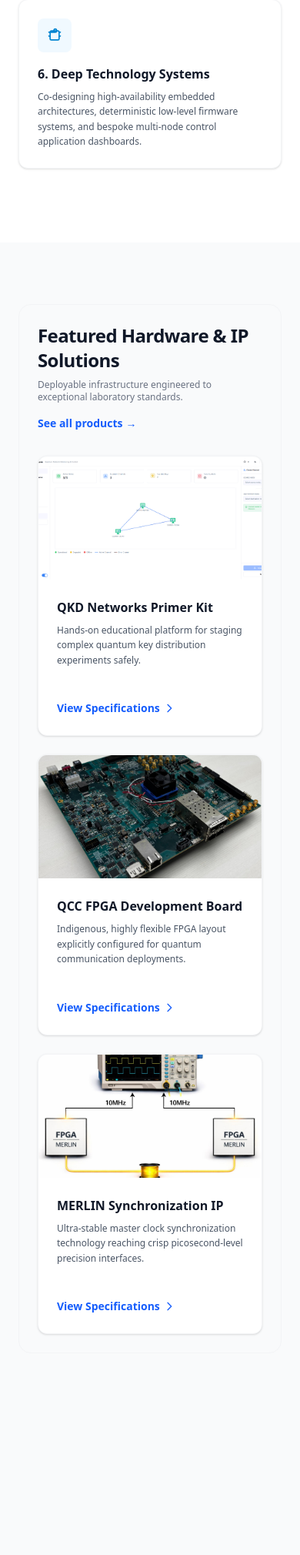
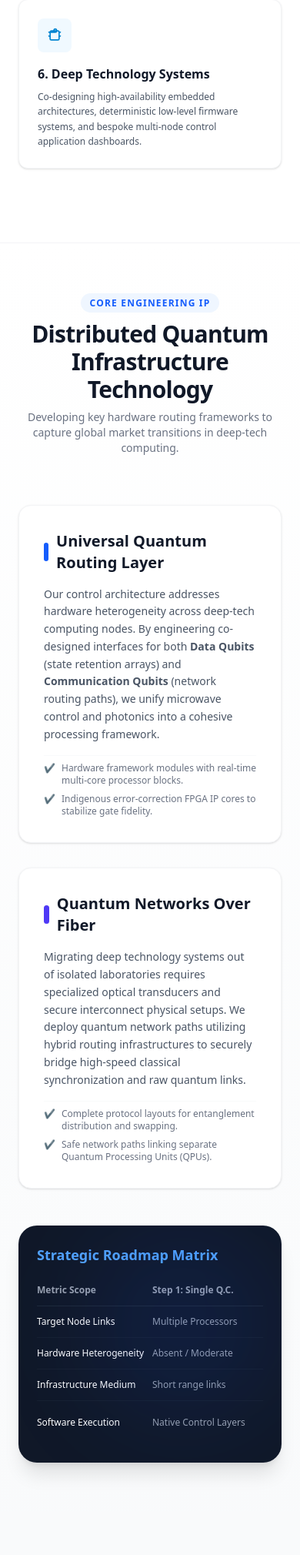
Before and after one commit to AbhisekSinghRao/Quntrolsphere_website, a FastAPI app: page / in a window 390 px wide. Shown: the part 2376-4396 px from the top of the page at 77% size. Run offline with FastAPI, Linux system fonts and the light colour scheme.

Commit message:
Update index.html

```diff
--- a/templates/index.html
+++ b/templates/index.html
@@ -254,6 +254,89 @@
       </div>
     </div>
   </section>
+
+  <section class="py-16 bg-gradient-to-b from-white to-gray-50 border-t border-gray-100">
+  <div class="max-w-6xl mx-auto px-6">
+
+    <div class="text-center max-w-3xl mx-auto mb-16">
+      <span class="text-xs font-bold uppercase tracking-widest text-blue-600 bg-blue-50 px-3 py-1 rounded-full">Core Engineering IP</span>
+      <h2 class="text-3xl font-extrabold text-gray-900 mt-3 tracking-tight">Distributed Quantum Infrastructure Technology</h2>
+      <p class="text-gray-500 text-sm sm:text-base mt-2">Developing key hardware routing frameworks to capture global market transitions in deep-tech computing.</p>
+    </div>
+
+    <div class="grid grid-cols-1 md:grid-cols-2 gap-8 items-center">
+      <div class="bg-white p-8 rounded-2xl border border-gray-100 shadow-sm space-y-4">
+        <h3 class="text-xl font-bold text-gray-900 flex items-center">
+          <span class="w-2 h-6 bg-blue-600 rounded mr-2.5"></span> Universal Quantum Routing Layer
+        </h3>
+        <p class="text-gray-600 text-sm leading-relaxed">
+          Our control architecture addresses hardware heterogeneity across deep-tech computing nodes. By engineering co-designed interfaces for both <strong>Data Qubits</strong> (state retention arrays) and <strong>Communication Qubits</strong> (network routing paths), we unify microwave control and photonics into a cohesive processing framework.
+        </p>
+        <ul class="text-gray-500 text-xs sm:text-sm space-y-2 pt-2 border-t border-gray-50">
+          <li class="flex items-start"><span class="text-blue-500 mr-2">✔</span> Hardware framework modules with real-time multi-core processor blocks.</li>
+          <li class="flex items-start"><span class="text-blue-500 mr-2">✔</span> Indigenous error-correction FPGA IP cores to stabilize gate fidelity.</li>
+        </ul>
+      </div>
+
+      <div class="bg-white p-8 rounded-2xl border border-gray-100 shadow-sm space-y-4">
+        <h3 class="text-xl font-bold text-gray-900 flex items-center">
+          <span class="w-2 h-6 bg-indigo-600 rounded mr-2.5"></span> Quantum Networks Over Fiber
+        </h3>
+        <p class="text-gray-600 text-sm leading-relaxed">
+          Migrating deep technology systems out of isolated laboratories requires specialized optical transducers and secure interconnect physical setups. We deploy quantum network paths utilizing hybrid routing infrastructures to securely bridge high-speed classical synchronization and raw quantum links.
+        </p>
+        <ul class="text-gray-500 text-xs sm:text-sm space-y-2 pt-2 border-t border-gray-50">
+          <li class="flex items-start"><span class="text-indigo-500 mr-2">✔</span> Complete protocol layouts for entanglement distribution and swapping.</li>
+          <li class="flex items-start"><span class="text-indigo-500 mr-2">✔</span> Safe network paths linking separate Quantum Processing Units (QPUs).</li>
+        </ul>
+      </div>
+    </div>
+
+    <div class="mt-12 bg-gray-900 text-white rounded-3xl p-6 sm:p-8 shadow-xl relative overflow-hidden">
+      <div class="absolute top-0 right-0 w-64 h-64 bg-blue-600/10 rounded-full blur-3xl pointer-events-none"></div>
+      <h3 class="text-lg font-bold mb-6 flex items-center text-blue-400">Strategic Roadmap Matrix</h3>
+      <div class="overflow-x-auto">
+        <table class="w-full text-left text-xs sm:text-sm border-collapse min-w-[600px]">
+          <thead>
+            <tr class="border-b border-gray-800 text-gray-400 font-semibold">
+              <th class="pb-3 w-1/4">Metric Scope</th>
+              <th class="pb-3 w-1/4">Step 1: Single Q.C.</th>
+              <th class="pb-3 w-1/4">Step 2: Quantum Farm</th>
+              <th class="pb-3 w-1/4">Step 3: Global Scale</th>
+            </tr>
+          </thead>
+          <tbody class="divide-y divide-gray-800/50 text-gray-300">
+            <tr>
+              <td class="py-3 font-medium text-white">Target Node Links</td>
+              <td class="py-3 text-gray-400">Multiple Processors</td>
+              <td class="py-3 text-gray-400">Multiple Computers</td>
+              <td class="py-3 text-gray-400">Multiple Quantum Farms</td>
+            </tr>
+            <tr>
+              <td class="py-3 font-medium text-white">Hardware Heterogeneity</td>
+              <td class="py-3 text-gray-400">Absent / Moderate</td>
+              <td class="py-3 text-gray-400">Possible</td>
+              <td class="py-3 text-gray-400">Highly expected</td>
+            </tr>
+            <tr>
+              <td class="py-3 font-medium text-white">Infrastructure Medium</td>
+              <td class="py-3 text-gray-400">Short range links</td>
+              <td class="py-3 text-gray-400">Medium range fiber paths</td>
+              <td class="py-3 text-gray-400">Long range + Repeaters</td>
+            </tr>
+            <tr>
+              <td class="py-3 font-medium text-white">Software Execution</td>
+              <td class="py-3 text-gray-400">Native Control Layers</td>
+              <td class="py-3 text-gray-400">HPC + Quantum Integration</td>
+              <td class="py-3 text-gray-400">HPC + Distributed Quantum</td>
+            </tr>
+          </tbody>
+        </table>
+      </div>
+    </div>
+
+  </div>
+</section>
 
   <section class="snap-section px-6">
     <div class="bg-gray-50 border border-gray-100 rounded-2xl p-6 sm:p-10 max-w-7xl mx-auto w-full">
```
